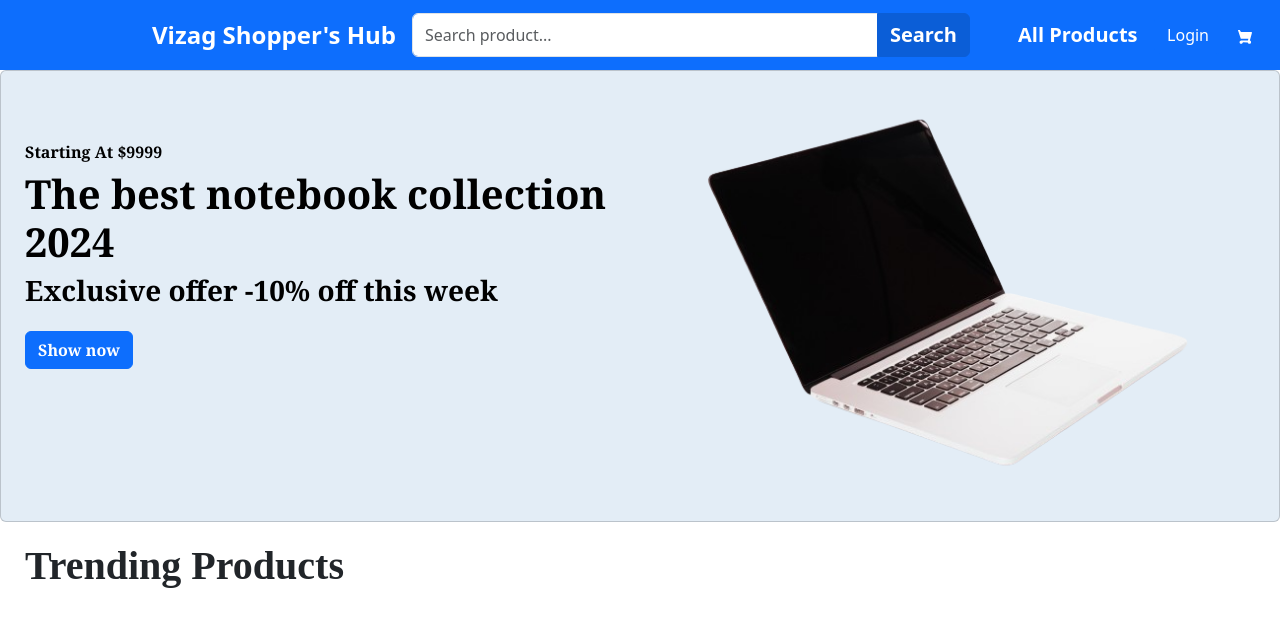
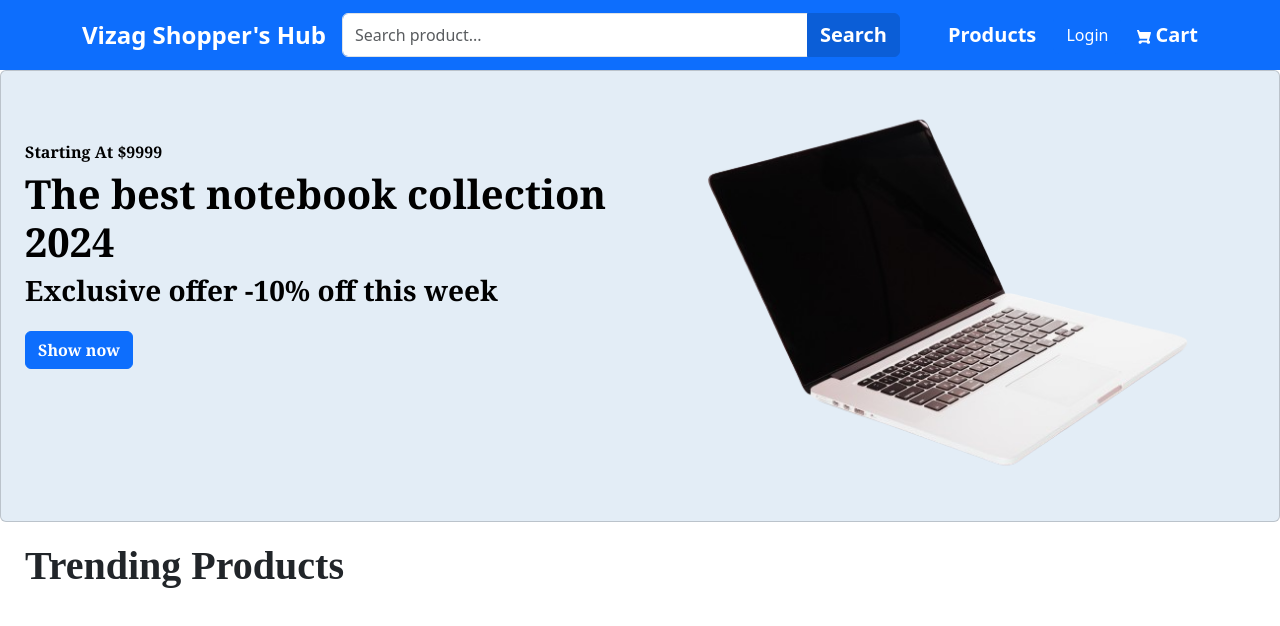
Before and after one commit to rameshinumulas/MERN-SHOPIFY, a React (Create React App) app: page / in a window 1280 px wide. Shown: the top 626 px of the page. Built offline with nearby package versions, Linux system fonts and the light colour scheme; no server answers.

Commit message:
cart name changes

```diff
--- a/src/Topbar/TopBar.jsx
+++ b/src/Topbar/TopBar.jsx
@@ -24,7 +24,7 @@ function TopBar() {
   }, [])
   return (
     <Navbar className="bg-primary">
-      <Container className='me-0'>
+      <Container>
         <Navbar.Brand href="/" className='text-white fw-bold fs-4'>Vizag Shopper's Hub</Navbar.Brand>
         <Navbar.Toggle />
         <InputGroup className="" style={{ width: '50%' }}>
@@ -38,7 +38,7 @@ function TopBar() {
           </Button>
         </InputGroup>
         <div className='text-center ps-5' onClick={() => navigate('/viewProducts')}>
-          <h4 className='fw-bold fs-5 text-white mb-0' role='button'>All Products</h4>
+          <h4 className='fw-bold fs-5 text-white mb-0' role='button'>Products</h4>
         </div>
         <Navbar.Collapse className="justify-content-end">
           <Navbar.Text>
@@ -52,9 +52,12 @@ function TopBar() {
               </>
             )}
           </Navbar.Text>
-          <Navbar.Brand className='ms-3'>
+          <Navbar.Brand className='ms-3 me-1' role='button'>
             <svg class="GAbRIN" width="14" height="14" viewBox="0 0 16 16" xmlns="http://www.w3.org/2000/svg"><path class="cziJ98" d="M15.32 2.405H4.887C3 2.405 2.46.805 2.46.805L2.257.21C2.208.085 2.083 0 1.946 0H.336C.1 0-.064.24.024.46l.644 1.945L3.11 9.767c.047.137.175.23.32.23h8.418l-.493 1.958H3.768l.002.003c-.017 0-.033-.003-.05-.003-1.06 0-1.92.86-1.92 1.92s.86 1.92 1.92 1.92c.99 0 1.805-.75 1.91-1.712l5.55.076c.12.922.91 1.636 1.867 1.636 1.04 0 1.885-.844 1.885-1.885 0-.866-.584-1.593-1.38-1.814l2.423-8.832c.12-.433-.206-.86-.655-.86" fill="#fff"></path></svg>
           </Navbar.Brand>
+          <Navbar.Text className='fw-bold fs-5 text-white'  role='button'>
+            Cart
+          </Navbar.Text>
         </Navbar.Collapse>
       </Container>
       {openModal && <Login handleFalseModal={() => setModal(false)}
```
